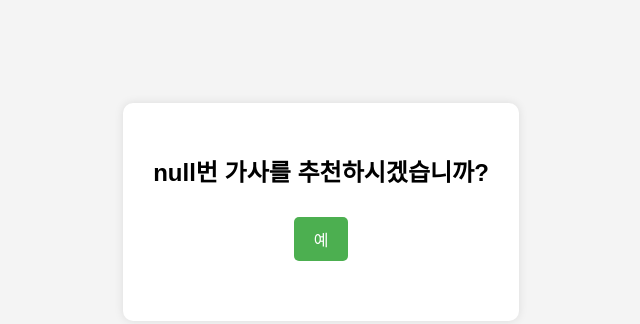
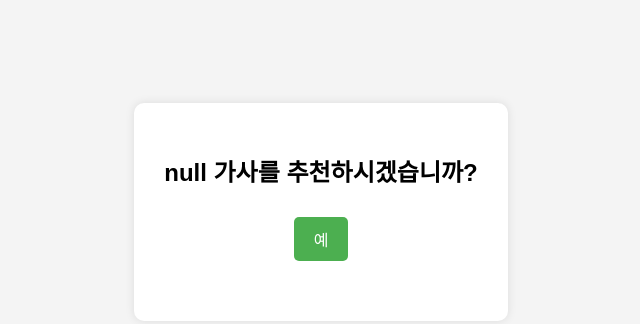
Before and after one commit to danny-ajd/votingpage, a plain HTML site: page index.html in a window 1280 px wide. Shown: the part 188-512 px from the top of the page, without its empty margins (319-959 px from the left). Drawn offline with Linux system fonts and the light colour scheme.

Commit message:
Update index.html

```diff
--- a/index.html
+++ b/index.html
@@ -22,7 +22,7 @@
     const urlParams = new URLSearchParams(window.location.search);
     const lyricNumber = urlParams.get('lyric');
 
-    document.getElementById('lyric-label').innerText = `${lyricNumber}번 가사를 추천하시겠습니까?`;
+    document.getElementById('lyric-label').innerText = `${lyricNumber} 가사를 추천하시겠습니까?`;
 
     function submitVote() {
       const formUrl = 'https://docs.google.com/forms/d/e/1FAIpQLScqib8rbEO50-KzABPURmwAV8pemnePyCXEcIGU1mNDMKjlYA/formResponse';
```
